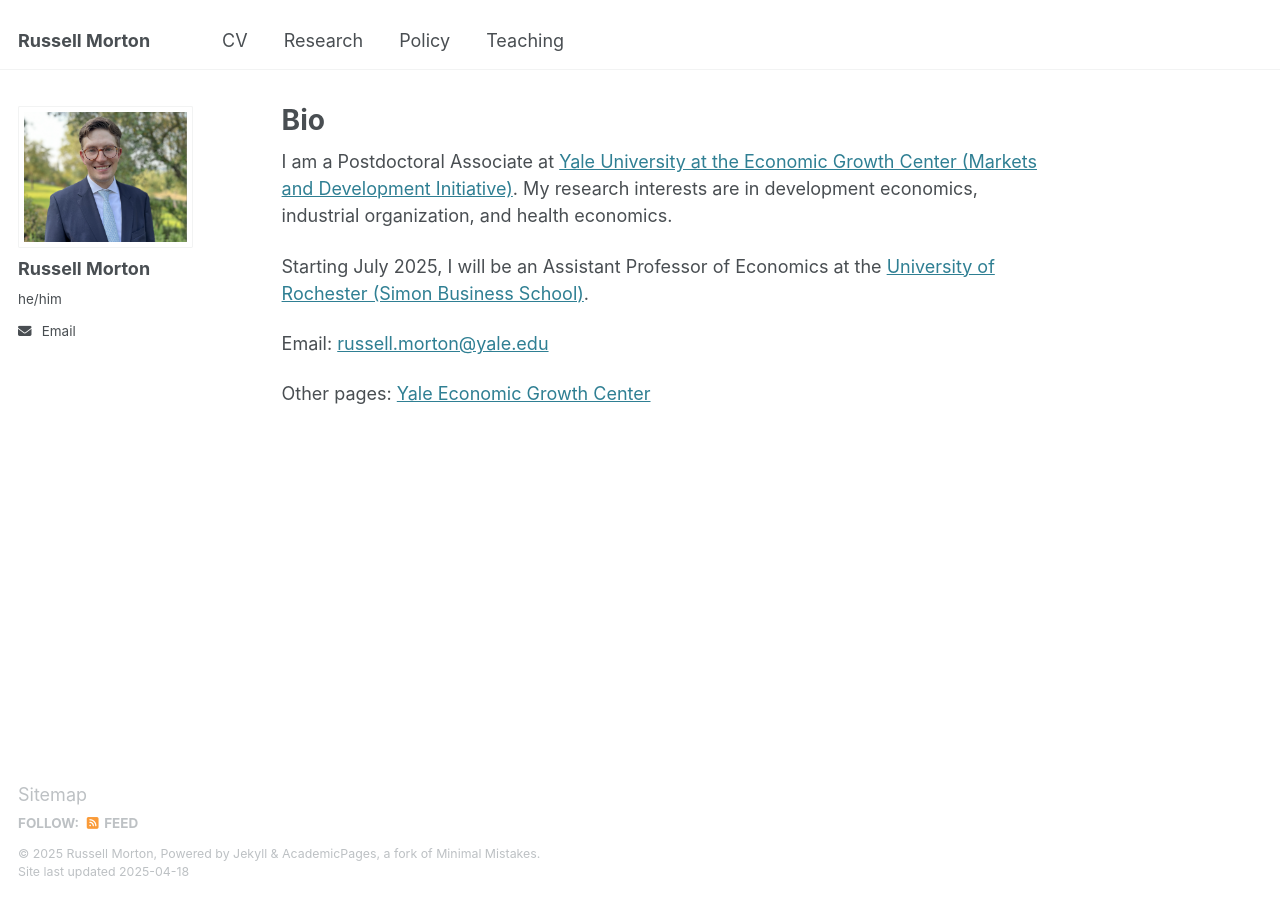
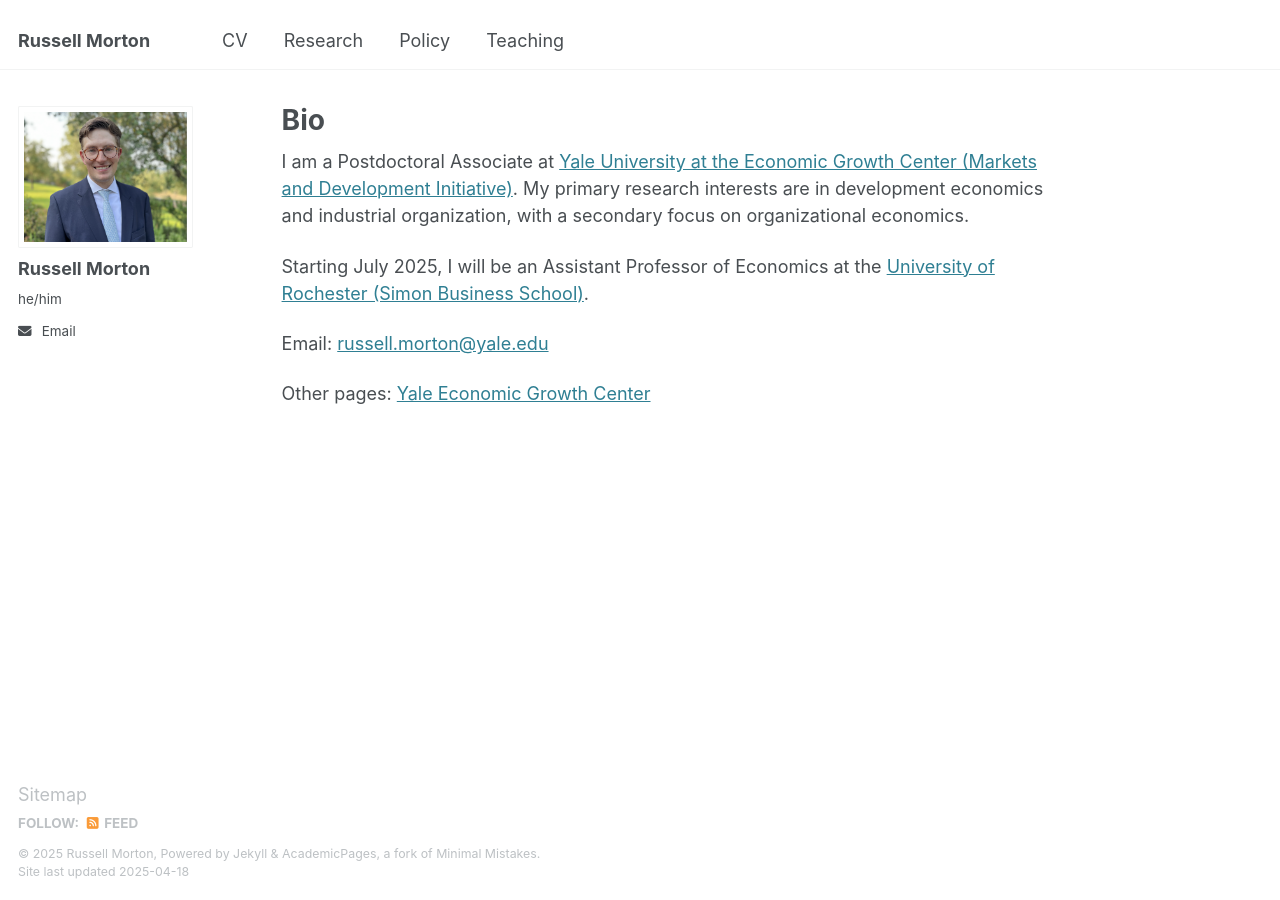
Before and after one commit to rpmorton/rpmorton.github.io, a Jekyll site: the page built from _pages/about.md, in a window 1280 px wide. Built offline with Jekyll 4.4.1, drawn with Linux system fonts in a browser that asks for light colours.

Commit message:
Update about.md

```diff
--- a/_pages/about.md
+++ b/_pages/about.md
@@ -7,7 +7,7 @@ redirect_from:
   - /about.html
 ---
 
-I am a Postdoctoral Associate at [Yale University at the Economic Growth Center (Markets and Development Initiative)](https://egc.yale.edu/initiatives/markets-and-development). My research interests are in development economics, industrial organization, and health economics.
+I am a Postdoctoral Associate at [Yale University at the Economic Growth Center (Markets and Development Initiative)](https://egc.yale.edu/initiatives/markets-and-development). My primary research interests are in development economics and industrial organization, with a secondary focus on organizational economics.
 
 Starting July 2025, I will be an Assistant Professor of Economics at the [University of Rochester (Simon Business School)](https://simon.rochester.edu/).
 
```
